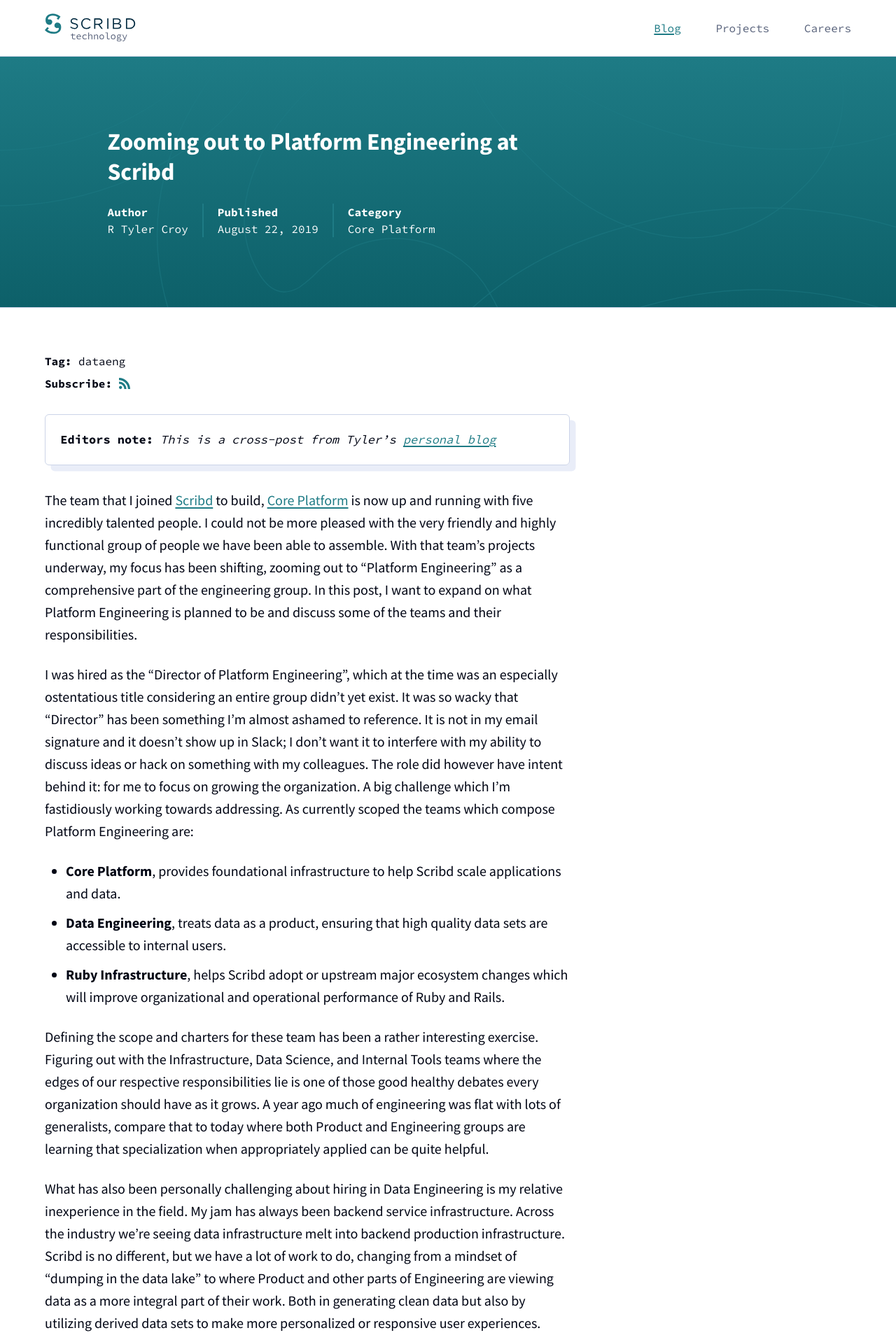
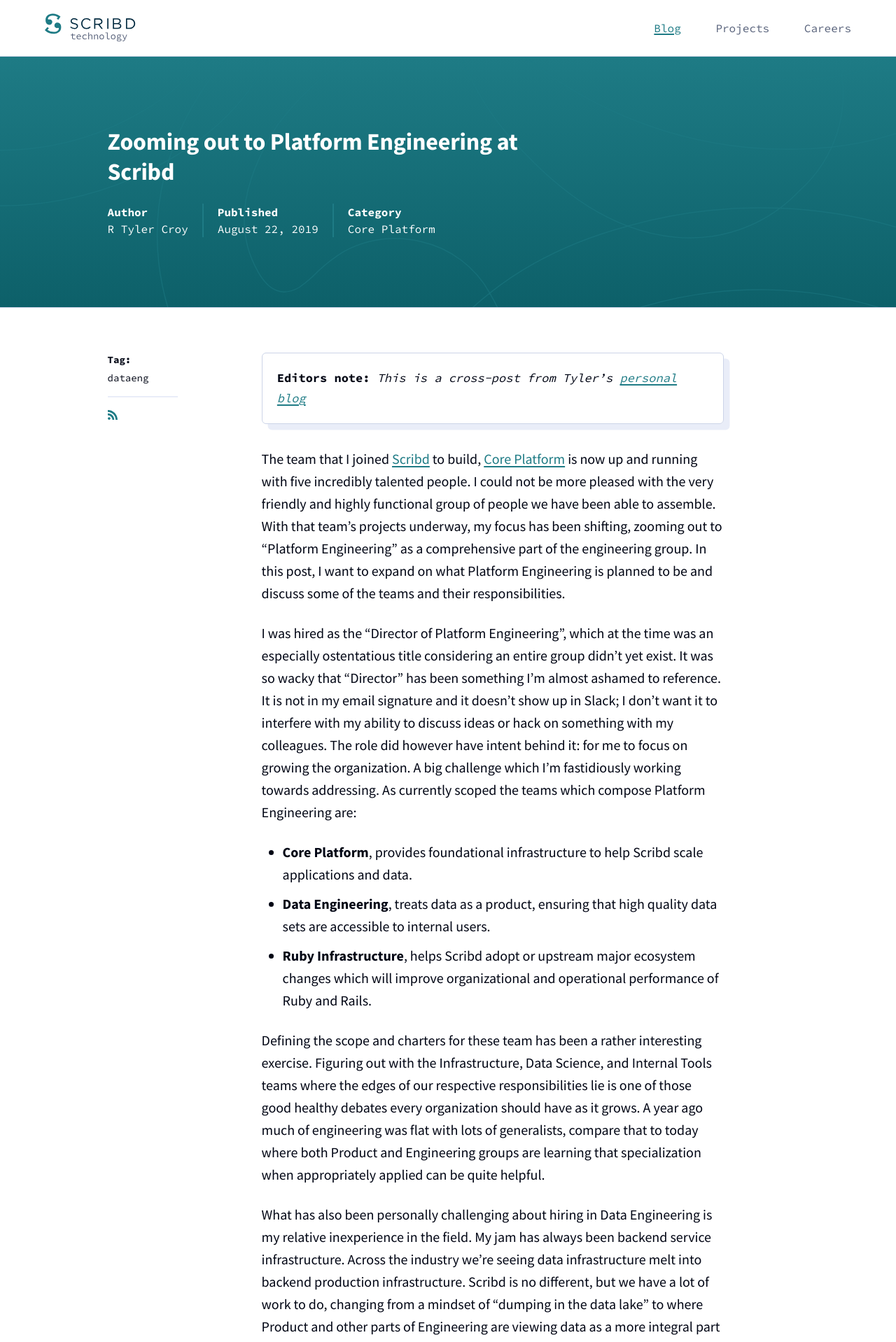
Before and after one commit to scribd/scribd.github.io, a Jekyll site: the page built from _posts/2019-08-22-platform-engineering-at-scribd.md, in a window 1280 px wide. Shown: the top 1918 px of the page at 70% size. Built offline with Jekyll 4.4.1, drawn with Linux system fonts in a browser that asks for light colours.

Commit message:
Improve post layout

```diff
--- a/_includes/post-sidebar.html
+++ b/_includes/post-sidebar.html
@@ -1,19 +1,16 @@
-<div class="post__sidebar monospace">
+<div class="post-sidebar fs-md monospace">
     <!-- Tags -->
     {%- if page.tags.size > 0 -%}
-    <ul class="list--inline mb-2 pl-0">
-        <li><strong>Tag {%- if page.tags.size > 1 -%}s{%- endif -%}: </strong></li>
+    <ul class="post-sidebar__tag-list">
+        <li class="post-sidebar__tag-label fw-bold">Tag {%- if page.tags.size > 1 -%}s{%- endif -%}: </li>
         {% for tag in page.tags %}
-        <li>{{ tag }}</li>
+        <li class="post-sidebar__tags">{{ tag }}</li>
         {% endfor %}
     </ul>
     {%- endif -%}
 
     <!-- Sharing / RSS -->
-    <ul class="list--inline mb-4 pl-0">
-        <li>
-            <strong>Subscribe: </strong>
-        </li>
+    <ul class="post-sidebar__sharing-list list--inline">
         <li>
             <a class="no-underline" href="{{ "/feed.xml" | relative_url }}">
                 <svg class="svg-icon" aria-label="Subscribe via RSS"><use xlink:href="{{ '/assets/images/icons/icon-sprite.svg#rss' | relative_url }}"></use></svg>
--- a/_layouts/post.html
+++ b/_layouts/post.html
@@ -6,12 +6,12 @@
     <!-- Post hero -->
     {% include post-hero.html %}
 
-    <div class="section-container" itemprop="articleBody">
+    <div class="post-grid section-container container-offset">
 
         <!-- Post sidebar -->
         {% include post-sidebar.html %}
 
-        <div class="text-length-lg">
+        <div class="post-grid__body" itemprop="articleBody">
 
             <!-- Post content  -->
             <div class="post-content">
--- a/assets/_sass/base/_layout.scss
+++ b/assets/_sass/base/_layout.scss
@@ -6,6 +6,8 @@
 $cp-sm: rem-calc(15px);
 $cp-md: 5%;
 $cp-lg: rem-calc(75px);
+$cp-offset-lg: 12%;
+$cp-offset-xl: rem-calc(175px);
 
 // Max site width
 $max-width: 1440px;
@@ -44,12 +46,12 @@
 
 // Padding left offset
 .container-offset {
-    @media (min-width: $bp-md) {
-        padding-left: ($cp-md + 7%);
+    @media (min-width: $bp-lg) {
+        padding-left: $cp-offset-lg;
     }
 
     @media (min-width: $bp-xl) {
-        padding-left: rem-calc(175px);
+        padding-left: $cp-offset-xl;
     }
 }
 
--- a/assets/_sass/component/_post-content.scss
+++ b/assets/_sass/component/_post-content.scss
@@ -59,7 +59,7 @@
 
 // Blockquote
 .post-content blockquote {
-    margin: 1.5em 0 2em 0;
+    margin: 0 0 2em 0;
     padding: 1.25em;
     font-size: .85em;
     line-height: 1.7;
--- /dev/null
+++ b/assets/_sass/component/_post-grid.scss
@@ -0,0 +1,73 @@
+////////////////////
+// Variables
+////////////////////
+
+$post-bp: 1200px;
+
+////////////////////
+// Post Grid
+////////////////////
+
+.post-grid {
+    @media (min-width: $bp-lg) {
+        padding-right: $cp-offset-lg;
+    }
+
+    @media (min-width: $post-bp) {
+        display: grid;
+        grid-gap: rem-calc(20px);
+        grid-template-columns: minmax(0, 200px) minmax(0, 660px);
+        padding-right: 0;
+    }
+}
+
+////////////////////
+// Post Sidebar
+////////////////////
+
+.post-sidebar {
+    display: grid;
+    grid-gap: rem-calc(20px);
+    grid-template-columns: 1fr auto;
+    align-items: flex-end;
+    margin: rem-calc(-20px 0 20px 0);
+    padding-bottom: rem-calc(20px);
+    border-bottom: 1px solid $border-color;
+
+    @media (min-width: $post-bp) {
+        display: block;
+        margin: 0;
+        padding: 0;
+        border-bottom: none;
+    }
+}
+
+// Tag list
+.post-sidebar__tag-list {
+    @extend .list--inline;
+}
+
+// Tag list label
+.post-sidebar__tag-label {
+    @media (min-width: $post-bp) {
+        display: block !important;
+        margin-bottom: rem-calc(5px);
+    }
+}
+
+// Add comma between tags
+.post-sidebar__tags:not(:last-child)::after {
+    content: ', ';
+}
+
+// Sharing list top divider border
+.post-sidebar__sharing-list::before {
+    @media (min-width: $post-bp) {
+        content: '';
+        display: block;
+        margin: rem-calc(15px) 0;
+        width: 100px;
+        height: 2px;
+        background-color: $slate-200;
+    }
+}
--- a/assets/css/main.scss
+++ b/assets/css/main.scss
@@ -39,6 +39,7 @@
 @import "component/section-split";
 @import "component/post-list";
 @import "component/post-index";
+@import "component/post-grid";
 @import "component/post-content";
 @import "component/featured-post-hero";
 @import "component/pagination";
```
